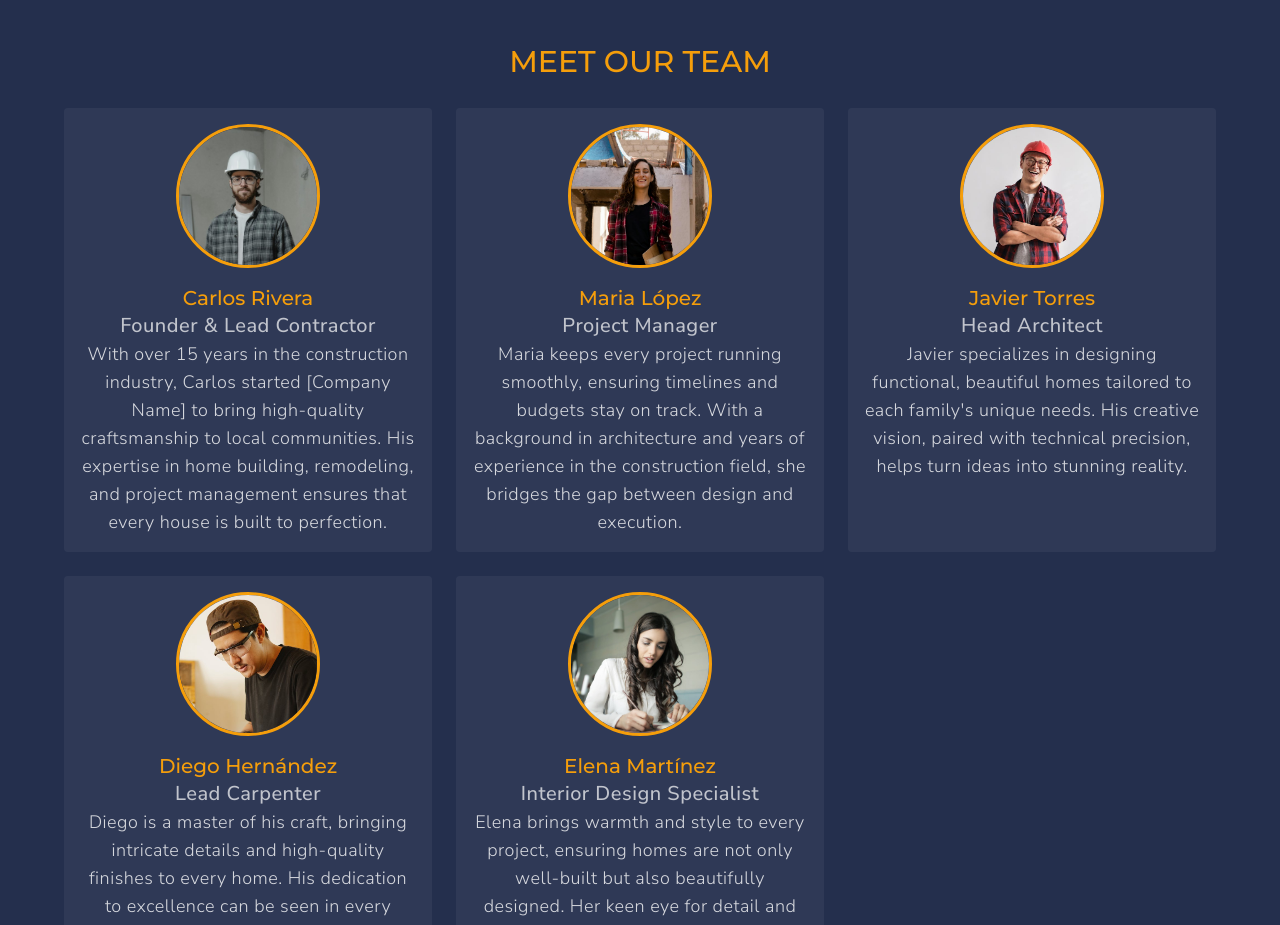
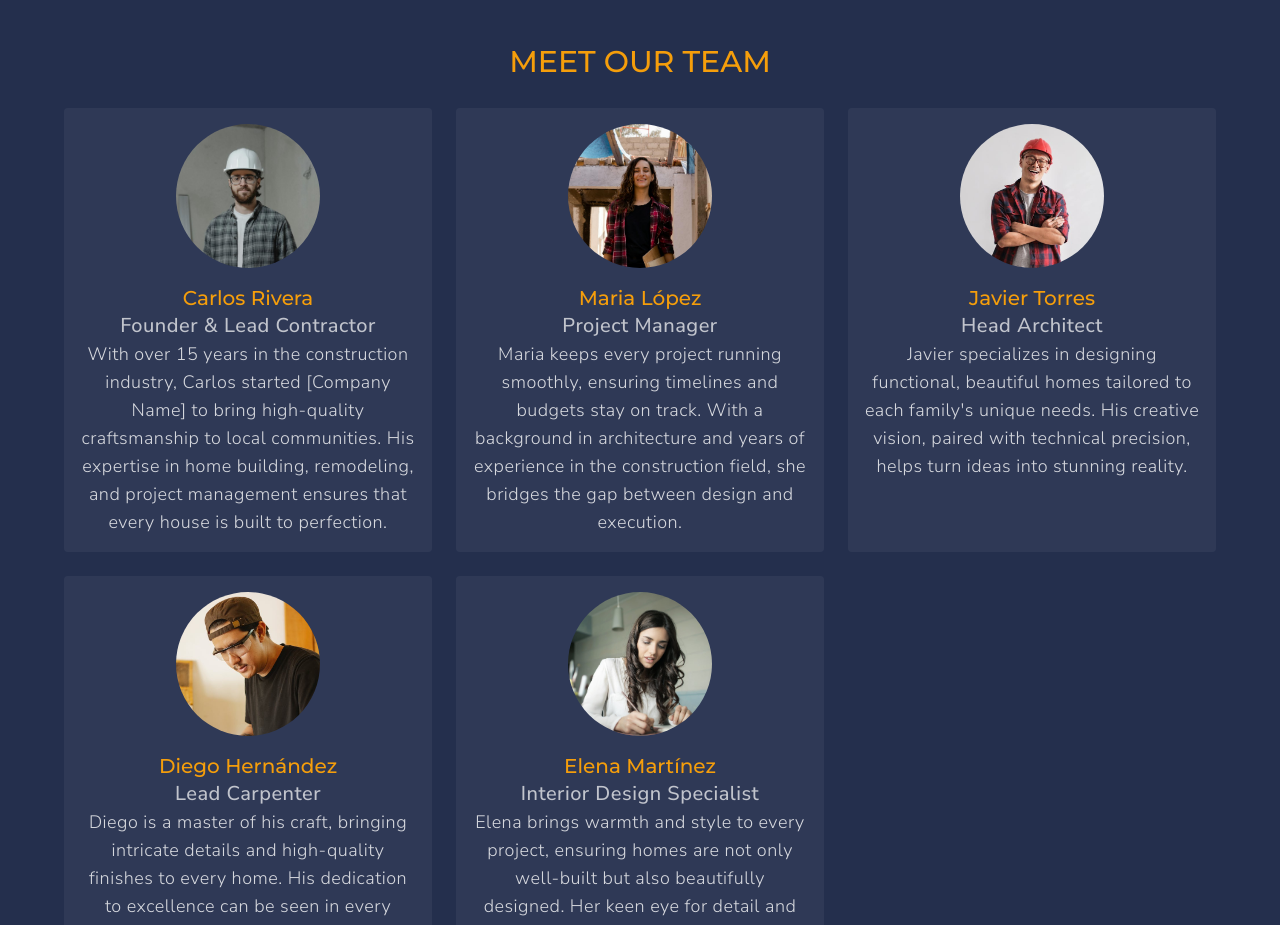
Before and after one commit to ChristiannYa/Prime-Builders, a React (Vite) app in the folder client/: page /about in a window 1280 px wide. Shown: the part 1900-2825 px from the top of the page. Built offline with nearby package versions, Linux system fonts and the light colour scheme; a web font is replaced by a local one.

Commit message:
added _redirects file

```diff
--- a/client/src/pages/about-page/about-secions/AboutTeamSection.jsx
+++ b/client/src/pages/about-page/about-secions/AboutTeamSection.jsx
@@ -17,7 +17,7 @@ const AboutTeam = () => {
               <img
                 src={member.image}
                 alt={`${member.name}, ${member.role}`}
-                className="w-36 h-3w-36 object-cover rounded-full mb-4 border-[3px] border-primary"
+                className="w-36 h-3w-36 object-cover rounded-full mb-4"
               />
               <h3 className="textSubtitle text-primary font-medium">
                 {member.name}
```
Also changed, not shown: 1 other file (tests, documents, lock files or other folders).
